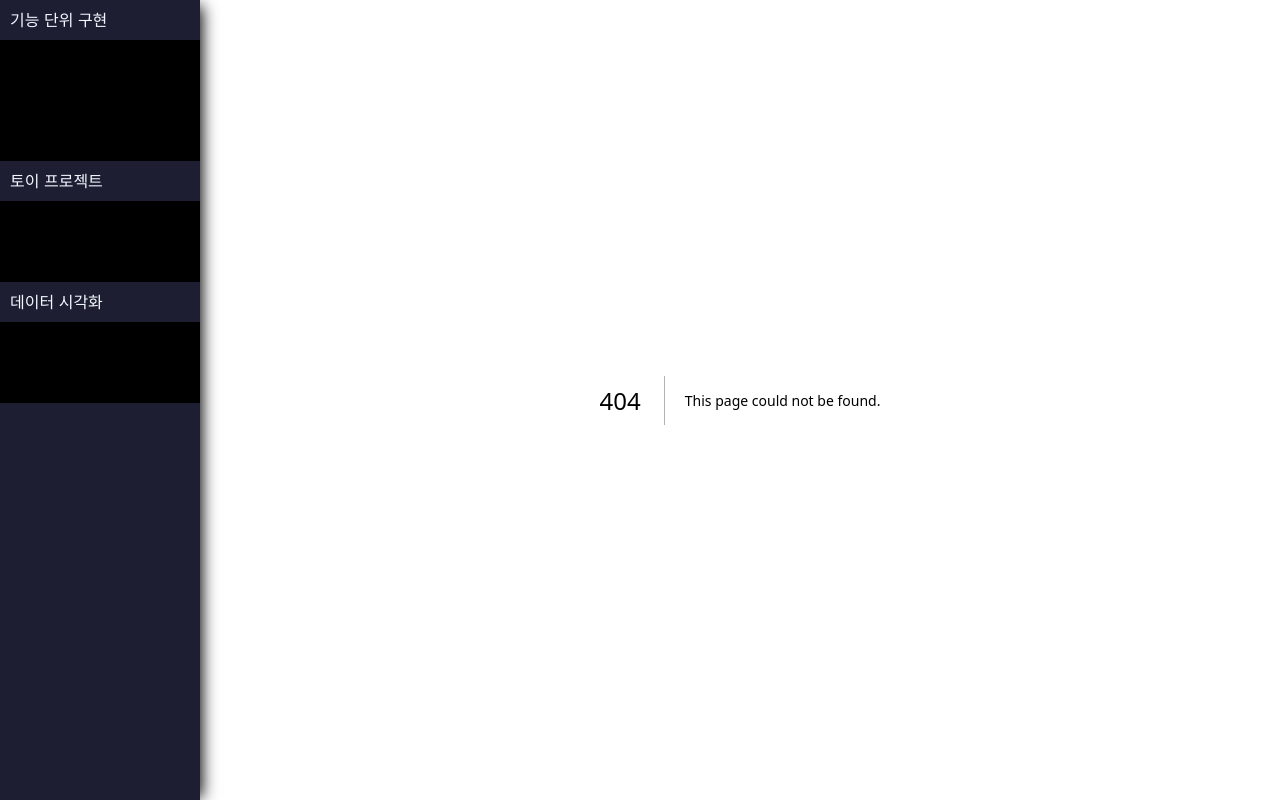
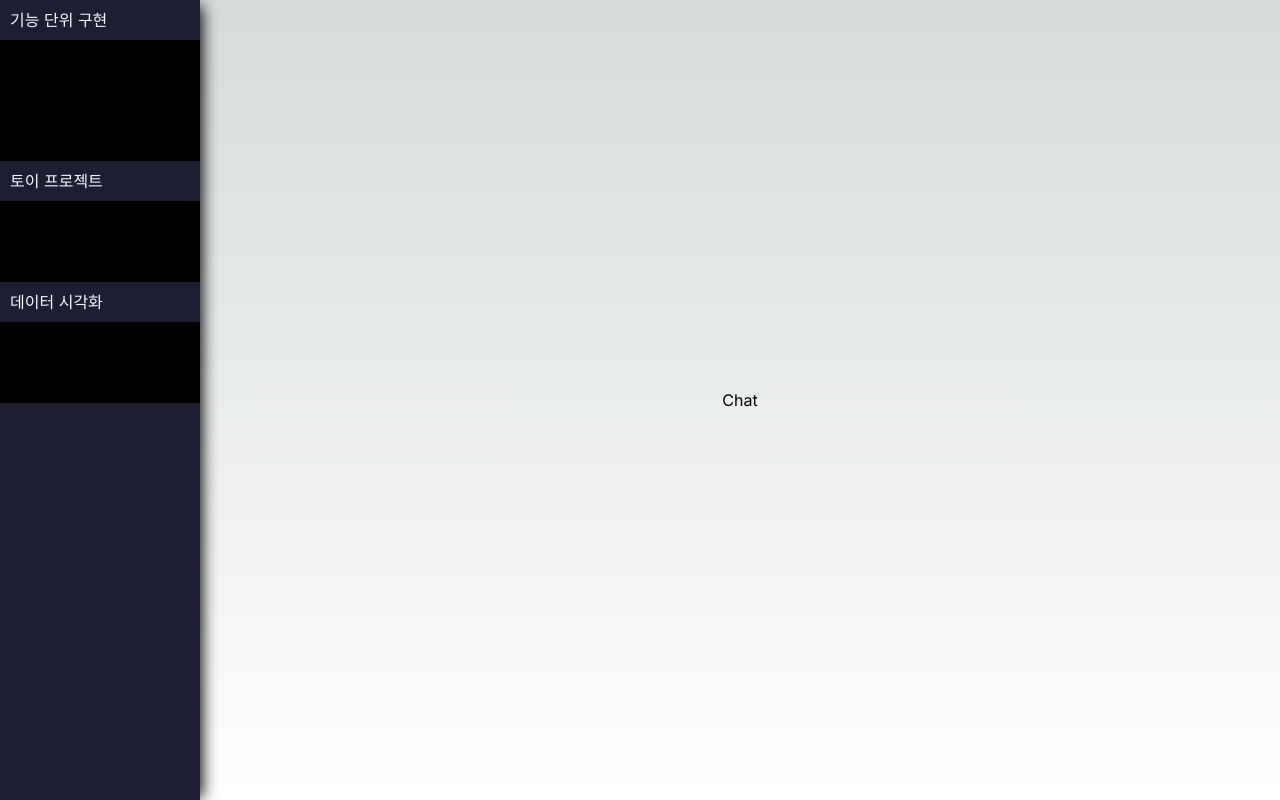
Before and after one commit to HWAHAEBANG/new-technology-lab, a Next.js app: page /functional-implement/chat in a window 1280 px wide. Before the commit this address had no page. Built offline with nearby package versions, Linux system fonts and the light colour scheme.

Commit message:
feat: chat 페이지 위치 변경

```diff
--- /dev/null
+++ b/src/app/functional-implement/chat/page.tsx
@@ -0,0 +1,7 @@
+import React from 'react'
+
+const Chat = () => {
+  return <div>Chat</div>
+}
+
+export default Chat
```
